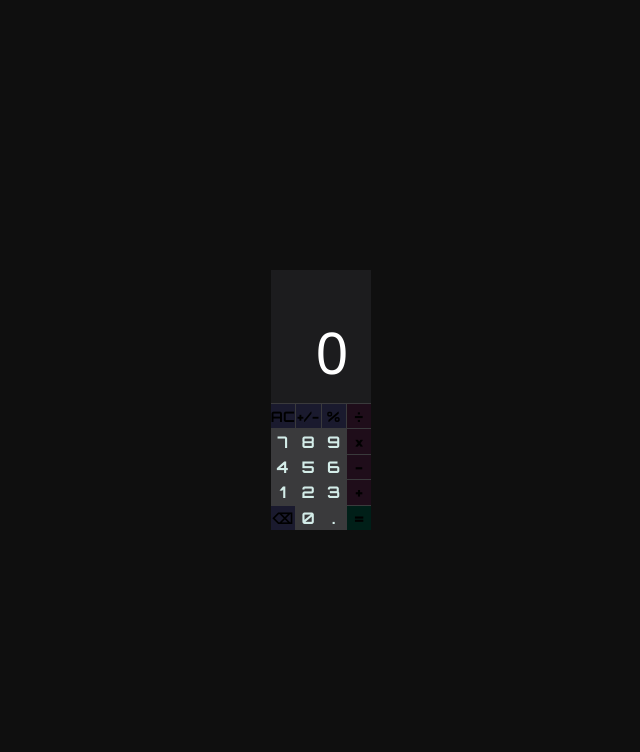
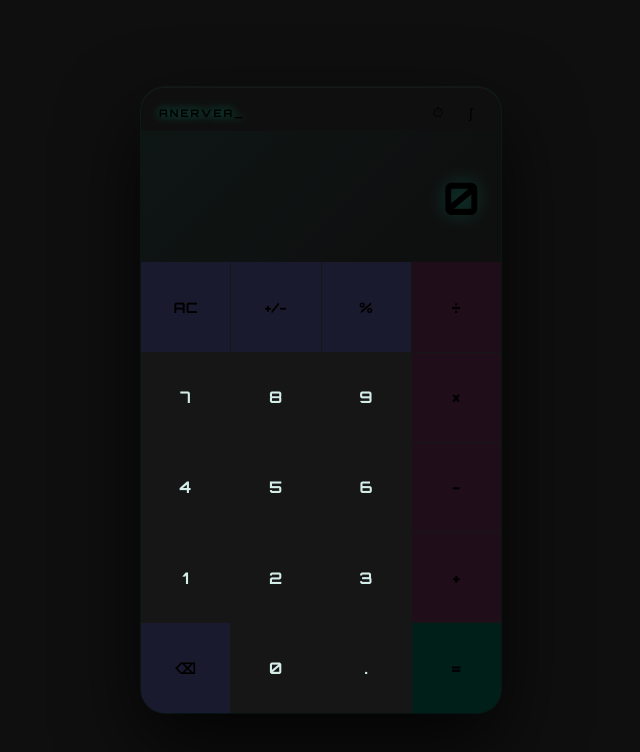
Before and after one commit to Alfa-Anshul/calculator-app, a React (Vite) app in the folder frontend/: page / in a window 1280 px wide. Shown: the top 752 px of the page, without its empty margins (319-959 px from the left). Built offline with nearby package versions, Linux system fonts and the light colour scheme; the HTML template or start-up script is replaced by a standard one.

Commit message:
feat: dynamic animated scientific calculator

```diff
--- a/frontend/src/components/Calculator.jsx
+++ b/frontend/src/components/Calculator.jsx
@@ -1,109 +1,233 @@
-import React, { useState, useCallback } from 'react';
-import Display from './Display';
-import Keypad from './Keypad';
+import React, { useState, useCallback, useEffect, useRef } from 'react';
 import './Calculator.css';
 
-const MAX_DIGITS = 12;
+const MAX_DIGITS = 15;
+
+// ripple helper
+function spawnRipple(el) {
+  const r = document.createElement('span');
+  r.className = 'ripple';
+  el.appendChild(r);
+  setTimeout(() => r.remove(), 600);
+}
+
+const SCI_BUTTONS = [
+  { label: 'sin', fn: v => Math.sin(v * Math.PI / 180) },
+  { label: 'cos', fn: v => Math.cos(v * Math.PI / 180) },
+  { label: 'tan', fn: v => Math.tan(v * Math.PI / 180) },
+  { label: 'log', fn: v => Math.log10(v) },
+  { label: 'ln',  fn: v => Math.log(v) },
+  { label: '√',   fn: v => Math.sqrt(v) },
+  { label: 'x²',  fn: v => v * v },
+  { label: 'x³',  fn: v => v * v * v },
+  { label: '1/x', fn: v => 1 / v },
+  { label: 'π',   fn: () => Math.PI },
+  { label: 'e',   fn: () => Math.E },
+  { label: '(',   fn: null, sym: '(' },
+  { label: ')',   fn: null, sym: ')' },
+  { label: 'x!',  fn: v => { let r=1; for(let i=2;i<=Math.round(v);i++) r*=i; return r; } },
+  { label: 'EXP', fn: null, sym: 'e' },
+  { label: '±',   fn: v => -v },
+];
+
+const BASIC_ROWS = [
+  [
+    { label: 'AC',  action: 'clear',   cls: 'func' },
+    { label: '+/-', action: 'toggle',  cls: 'func' },
+    { label: '%',   action: 'percent', cls: 'func' },
+    { label: '÷',   action: 'op', value: '/', cls: 'op' },
+  ],
+  [
+    { label: '7', action: 'digit', value: '7' },
+    { label: '8', action: 'digit', value: '8' },
+    { label: '9', action: 'digit', value: '9' },
+    { label: '×', action: 'op', value: '*', cls: 'op' },
+  ],
+  [
+    { label: '4', action: 'digit', value: '4' },
+    { label: '5', action: 'digit', value: '5' },
+    { label: '6', action: 'digit', value: '6' },
+    { label: '−', action: 'op', value: '-', cls: 'op' },
+  ],
+  [
+    { label: '1', action: 'digit', value: '1' },
+    { label: '2', action: 'digit', value: '2' },
+    { label: '3', action: 'digit', value: '3' },
+    { label: '+', action: 'op', value: '+', cls: 'op' },
+  ],
+  [
+    { label: '⌫', action: 'back',  cls: 'func' },
+    { label: '0', action: 'digit', value: '0' },
+    { label: '.', action: 'digit', value: '.' },
+    { label: '=', action: 'eval',  cls: 'eq' },
+  ],
+];
 
 export default function Calculator() {
-  const [expression, setExpression] = useState('');
+  const [expr, setExpr]       = useState('');
   const [display, setDisplay] = useState('0');
-  const [justEvaluated, setJustEvaluated] = useState(false);
+  const [done, setDone]       = useState(false);
+  const [mode, setMode]       = useState('basic'); // basic | sci
+  const [flash, setFlash]     = useState(false);
+  const [history, setHistory] = useState([]);
+  const [showHist, setShowHist] = useState(false);
+  const displayRef = useRef(null);
 
-  const handleDigit = useCallback((digit) => {
-    if (justEvaluated) {
-      setDisplay(digit);
-      setExpression(digit);
-      setJustEvaluated(false);
-      return;
+  const triggerFlash = useCallback(() => {
+    setFlash(true);
+    setTimeout(() => setFlash(false), 300);
+  }, []);
+
+  const pushDigit = useCallback((d) => {
+    if (done) { setDisplay(d); setExpr(d); setDone(false); return; }
+    if (display === '0' && d !== '.') {
+      setDisplay(d); setExpr(e => e === '' ? d : e.slice(0,-1) + d);
+    } else {
+      if (display.replace(/\D/g,'').length >= MAX_DIGITS) return;
+      setDisplay(p => p + d); setExpr(p => p + d);
     }
-    if (display === '0' && digit !== '.') {
-      setDisplay(digit);
-      setExpression((prev) => (prev === '' ? digit : prev.slice(0, -1) + digit));
+  }, [display, done]);
+
+  const pushOp = useCallback((op) => {
+    setDone(false);
+    const last = expr.slice(-1);
+    if (['+','-','*','/'].includes(last)) {
+      setExpr(p => p.slice(0,-1) + op);
     } else {
-      if (display.replace(/[^0-9]/g, '').length >= MAX_DIGITS) return;
-      setDisplay((prev) => prev + digit);
-      setExpression((prev) => prev + digit);
-    }
-  }, [display, justEvaluated]);
-
-  const handleOperator = useCallback((op) => {
-    setJustEvaluated(false);
-    const last = expression.slice(-1);
-    const isLastOp = ['+', '-', '*', '/'].includes(last);
-    if (isLastOp) {
-      setExpression((prev) => prev.slice(0, -1) + op);
-    } else {
-      setExpression((prev) => prev + op);
+      setExpr(p => p + op);
     }
     setDisplay(op);
-  }, [expression]);
+  }, [expr]);
 
-  const handleEvaluate = useCallback(() => {
-    if (!expression) return;
+  const evaluate = useCallback(() => {
+    if (!expr) return;
     try {
-      // Safe eval: only allow digits and operators
-      const sanitised = expression.replace(/[^0-9+\-*/().]/g, '');
+      const san = expr.replace(/[^0-9+\-*/().e]/g,'');
       // eslint-disable-next-line no-new-func
-      const result = Function('"use strict"; return (' + sanitised + ')')();
-      if (!isFinite(result)) {
-        setDisplay('Error');
-        setExpression('');
-      } else {
-        const formatted = parseFloat(result.toPrecision(10)).toString();
-        setDisplay(formatted);
-        setExpression(formatted);
-        setJustEvaluated(true);
-      }
-    } catch {
-      setDisplay('Error');
-      setExpression('');
-    }
-  }, [expression]);
+      const res = Function('"use strict"; return (' + san + ')')();
+      if (!isFinite(res)) { setDisplay('Error'); setExpr(''); return; }
+      const fmt = parseFloat(res.toPrecision(12)).toString();
+      setHistory(h => [`${expr} = ${fmt}`, ...h].slice(0,20));
+      setDisplay(fmt); setExpr(fmt); setDone(true);
+      triggerFlash();
+    } catch { setDisplay('Error'); setExpr(''); }
+  }, [expr, triggerFlash]);
 
-  const handleClear = useCallback(() => {
-    setDisplay('0');
-    setExpression('');
-    setJustEvaluated(false);
-  }, []);
-
-  const handleBackspace = useCallback(() => {
-    if (justEvaluated) { handleClear(); return; }
-    setDisplay((prev) => prev.length <= 1 ? '0' : prev.slice(0, -1));
-    setExpression((prev) => prev.length <= 1 ? '' : prev.slice(0, -1));
-  }, [justEvaluated, handleClear]);
-
-  const handleToggleSign = useCallback(() => {
-    const val = parseFloat(display);
-    if (isNaN(val)) return;
-    const toggled = (-val).toString();
-    setDisplay(toggled);
-    setExpression((prev) => {
-      const stripped = prev.replace(/(-?[\d.]+)$/, toggled);
-      return stripped;
-    });
+  const clear   = useCallback(() => { setDisplay('0'); setExpr(''); setDone(false); }, []);
+  const back    = useCallback(() => {
+    if (done) { clear(); return; }
+    setDisplay(p => p.length <= 1 ? '0' : p.slice(0,-1));
+    setExpr(p => p.length <= 1 ? '' : p.slice(0,-1));
+  }, [done, clear]);
+  const toggle  = useCallback(() => {
+    const v = parseFloat(display); if (isNaN(v)) return;
+    const t = (-v).toString(); setDisplay(t);
+    setExpr(p => p.replace(/(-?[\d.]+)$/, t));
+  }, [display]);
+  const percent = useCallback(() => {
+    const v = parseFloat(display); if (isNaN(v)) return;
+    const r = (v/100).toString(); setDisplay(r);
+    setExpr(p => p.replace(/(-?[\d.]+)$/, r));
   }, [display]);
 
-  const handlePercent = useCallback(() => {
-    const val = parseFloat(display);
-    if (isNaN(val)) return;
-    const result = (val / 100).toString();
-    setDisplay(result);
-    setExpression((prev) => prev.replace(/(-?[\d.]+)$/, result));
-  }, [display]);
+  const applySci = useCallback((btn) => {
+    if (btn.sym) {
+      setExpr(p => p + btn.sym); setDisplay(btn.sym); setDone(false); return;
+    }
+    const v = parseFloat(display);
+    if (isNaN(v)) return;
+    const res = btn.fn(v);
+    const fmt = parseFloat(res.toPrecision(12)).toString();
+    setDisplay(fmt); setExpr(fmt); setDone(true); triggerFlash();
+  }, [display, triggerFlash]);
+
+  const dispatch = useCallback((key) => {
+    switch (key.action) {
+      case 'digit':   return pushDigit(key.value);
+      case 'op':      return pushOp(key.value);
+      case 'eval':    return evaluate();
+      case 'clear':   return clear();
+      case 'back':    return back();
+      case 'toggle':  return toggle();
+      case 'percent': return percent();
+    }
+  }, [pushDigit, pushOp, evaluate, clear, back, toggle, percent]);
+
+  // keyboard support
+  useEffect(() => {
+    const handler = (e) => {
+      if ('0123456789.'.includes(e.key)) pushDigit(e.key);
+      else if (['+','-','*','/'].includes(e.key)) pushOp(e.key);
+      else if (e.key === 'Enter' || e.key === '=') evaluate();
+      else if (e.key === 'Backspace') back();
+      else if (e.key === 'Escape') clear();
+    };
+    window.addEventListener('keydown', handler);
+    return () => window.removeEventListener('keydown', handler);
+  }, [pushDigit, pushOp, evaluate, back, clear]);
+
+  const len = display.length;
+  const fs  = len > 14 ? '1.1rem' : len > 10 ? '1.5rem' : len > 7 ? '2rem' : '2.8rem';
 
   return (
-    <div className="calc-shell">
-      <Display value={display} expression={expression} />
-      <Keypad
-        onDigit={handleDigit}
-        onOperator={handleOperator}
-        onEvaluate={handleEvaluate}
-        onClear={handleClear}
-        onBackspace={handleBackspace}
-        onToggleSign={handleToggleSign}
-        onPercent={handlePercent}
-      />
+    <div className={`calc ${mode === 'sci' ? 'calc--sci' : ''}`}>
+      {/* header */}
+      <div className="calc__header">
+        <span className="calc__brand">ANERVEA<span className="blink">_</span></span>
+        <div className="calc__header-btns">
+          <button className="hbtn" onClick={() => setShowHist(p=>!p)} title="History">⏱</button>
+          <button className={`hbtn ${mode==='sci'?'hbtn--active':''}`}
+            onClick={() => setMode(m => m==='basic'?'sci':'basic')} title="Scientific">
+            ∫
+          </button>
+        </div>
+      </div>
+
+      {/* history drawer */}
+      {showHist && (
+        <div className="hist">
+          {history.length === 0 && <div className="hist__empty">no history yet</div>}
+          {history.map((h,i) => <div key={i} className="hist__item">{h}</div>)}
+        </div>
+      )}
+
+      {/* display */}
+      <div className={`calc__display ${flash ? 'calc__display--flash' : ''}`} ref={displayRef}>
+        <div className="calc__expr">{expr || '\u00A0'}</div>
+        <div className="calc__val" style={{fontSize: fs}}>{display}</div>
+        <div className="calc__cursor" />
+      </div>
+
+      {/* scientific grid */}
+      {mode === 'sci' && (
+        <div className="sci-grid">
+          {SCI_BUTTONS.map(btn => (
+            <button key={btn.label} className="key key--sci"
+              onPointerDown={e => { e.currentTarget.classList.add('key--down'); spawnRipple(e.currentTarget); }}
+              onPointerUp={e => { e.currentTarget.classList.remove('key--down'); applySci(btn); }}
+              onPointerLeave={e => e.currentTarget.classList.remove('key--down')}>
+              {btn.label}
+            </button>
+          ))}
+        </div>
+      )}
+
+      {/* basic keypad */}
+      <div className="basic-grid">
+        {BASIC_ROWS.map((row, ri) => (
+          <div key={ri} className="basic-row">
+            {row.map(key => (
+              <button key={key.label}
+                className={`key key--${key.cls || 'num'}`}
+                onPointerDown={e => { e.currentTarget.classList.add('key--down'); spawnRipple(e.currentTarget); }}
+                onPointerUp={e => { e.currentTarget.classList.remove('key--down'); dispatch(key); }}
+                onPointerLeave={e => e.currentTarget.classList.remove('key--down')}>
+                {key.label}
+              </button>
+            ))}
+          </div>
+        ))}
+      </div>
     </div>
   );
 }
```
